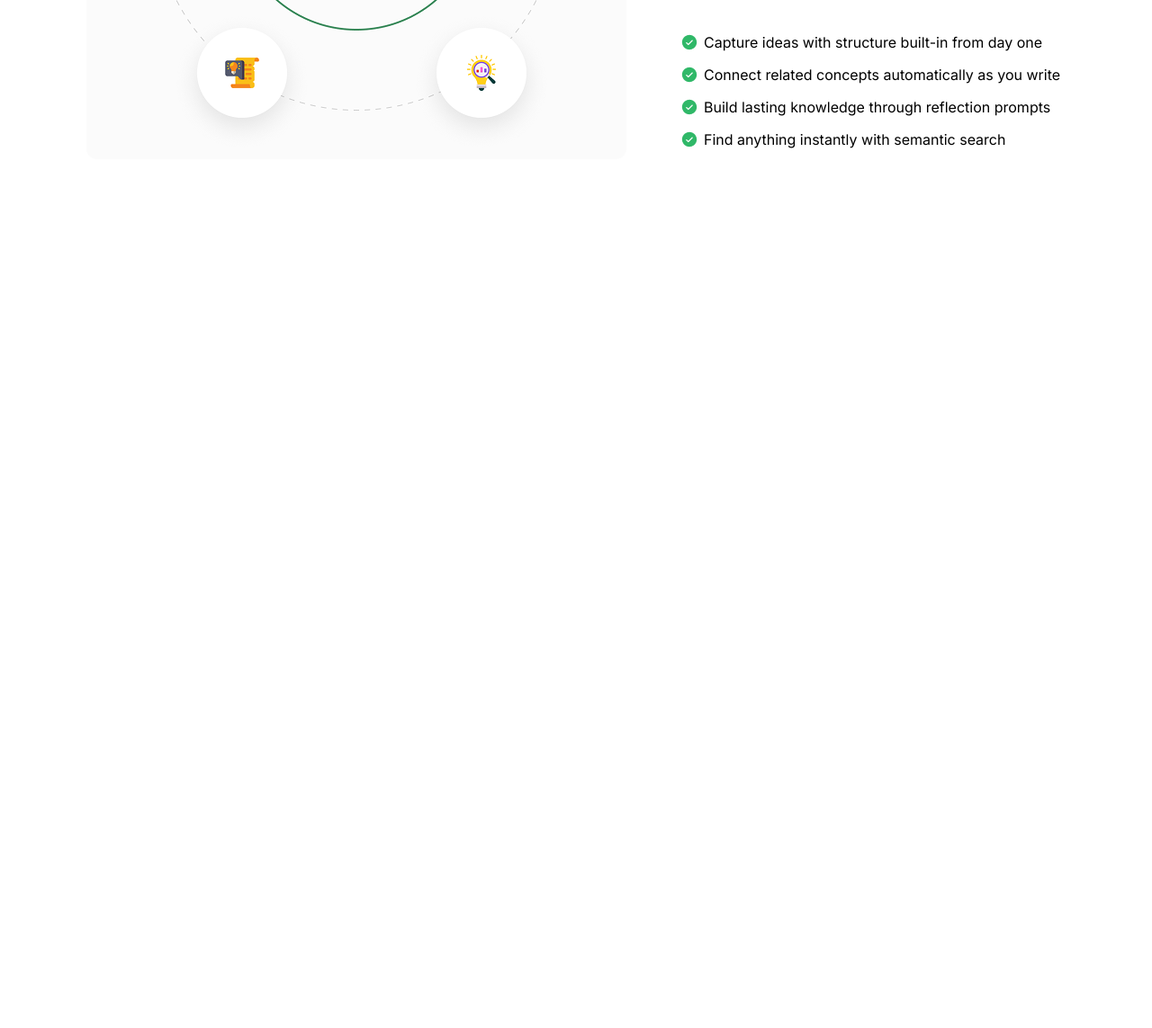
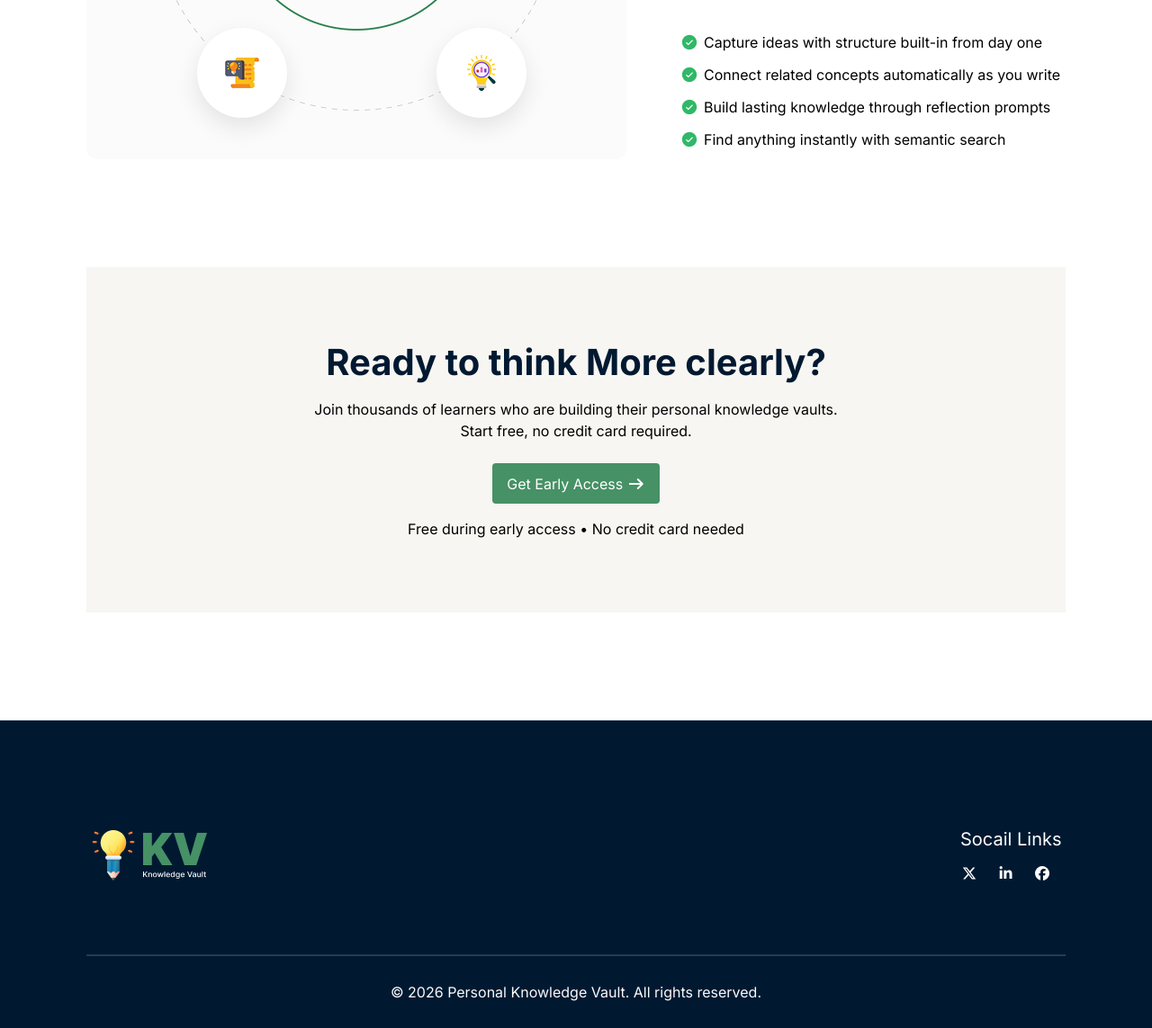
Before and after one commit to Md-Abdullah303/B-13-A-1, a plain HTML site: page index.html in a window 1280 px wide. Shown: the part 1803-2946 px from the top of the page at 90% size. Before the commit the page ends 2100 px from the top, so only its background shows below. Drawn offline with Linux system fonts and the light colour scheme.

Commit message:
all work finished acording figma

```diff
--- a/index.html
+++ b/index.html
@@ -33,11 +33,9 @@
                     <h4>Early Access Now Open</h4>
                 </div>
                 <h1>Structured thinking,<br><span>not just note-taking</span>.</h1>
-                <p>A private space to store notes, links, and learning summaries — designed to<br>help you think
-                    clearly, connect ideas, and turn learning into long-term knowledge.</p>
+                <p>A private space to store notes, links, and learning summaries — designed to<br>help you think clearly, connect ideas, and turn learning into long-term knowledge.</p>
                 <div class="hero-buttons">
-                    <button class="btn headBtn-1">Start Building Your Vault<i
-                            class="fa-solid fa-arrow-right"></i></button>
+                    <button class="btn headBtn-1">Start Building Your Vault<i class="fa-solid fa-arrow-right"></i></button>
                     <button class="headBtn-2"><i class="fa-solid fa-play"></i>See How It Works</button>
                 </div>
 
@@ -86,7 +84,9 @@
             <div class="brain-container">
                 <h6>THE SOLUTION</h6>
                 <h1>Your second brain,<br>structured by design.</h1>
-                <p class="brain-pera">Personal Knowledge Vault isn't another note-taking app. z<br>It's a thinking environment where every note, link, and summary<br>becomes part of an interconnected web of understanding.</p>
+                <p class="brain-pera">Personal Knowledge Vault isn't another note-taking app. z<br>It's a thinking
+                    environment where every note, link, and summary<br>becomes part of an interconnected web of
+                    understanding.</p>
                 <div class="brain-ruls">
                     <div class="brain-rul">
                         <img src="./assets/CheckCircle.png" alt="">
@@ -107,7 +107,30 @@
                 </div>
             </div>
         </section>
+
+        <section id="clear">
+            <h1>Ready to think More clearly?</h1>
+            <p class="clearTopPera">Join thousands of learners who are building their personal knowledge vaults.<br>Start free, no credit
+                card required.</p>
+            <button class="btn">Get Early Access <i class="fa-solid fa-arrow-right"></i></button>
+            <p class="clearButtomPera">Free during early access • No credit card needed</p>
+        </section>
     </main>
+    <footer>
+        <div class="footerBox1">
+            <img src="./assets/logo-footer.png" alt="logo-footer">
+            <div class="socail">
+                <p>Socail Links</p>
+                <div class="socailIcon">
+                    <a href="#"><i class="fa-brands fa-x-twitter"></i></a>
+                    <a href="#"><i class="fa-brands fa-linkedin-in"></i></a>
+                    <a href="#"><i class="fa-brands fa-facebook"></i></a>
+                </div>
+            </div>
+        </div>
+        <hr>
+        <div class="footerBox2">&copy; 2026 Personal Knowledge Vault. All rights reserved.</div>
+    </footer>
 </body>
 
 </html>
--- a/style.css
+++ b/style.css
@@ -270,3 +270,72 @@ header nav ul li a {
     gap: 6px;
     /* border: 1px solid red; */
 }
+
+
+#clear{
+    width: 85%;
+    max-width: 1360px;
+    height: 384px;
+    display: flex;
+    flex-direction: column;
+    align-items: center;
+    justify-content: center;
+    background-color: #F7F6F2;
+    margin: 0 auto;
+    margin-bottom: 120px;
+}
+#clear h1{
+    font-size: 40px;
+    color: #001931;
+    margin-bottom:16px ;
+}
+#clear .clearTopPera{
+    text-align: center;
+    columns: #627382;
+    font-size: 16px;
+    line-height: 24px;
+    margin-bottom:24px;
+}
+#clear .clearButtomPera{
+    margin-top: 16px;
+    columns: #627382;
+    font-size: 16px;
+    line-height: 24px;
+}
+
+/* footer st here  */
+footer{
+    background-color: #001931;
+    color: #FFFFFF;
+}
+.footerBox1{
+    display: flex;
+    justify-content: space-between;
+    align-items: center;
+    width: 85%;
+    max-width: 1360px;
+    margin: 0 auto;
+    padding-top: 120px;
+}
+.footerBox1 .socail p{
+    font-size: 20px;
+    margin-bottom: 16px;
+}
+.socail a{
+    color: #FFFFFF;
+    margin-right: 16px;
+}
+footer hr{
+    width: 85%;
+    max-width: 1360px;
+    opacity: 20%;
+    margin: 0 auto;
+    margin-top: 80px;
+    margin-bottom: 30px;
+}
+.footerBox2{
+    text-align: center;
+    padding-bottom: 30px;
+    font-size: 16px;
+    color: #fafafa;
+}
```
